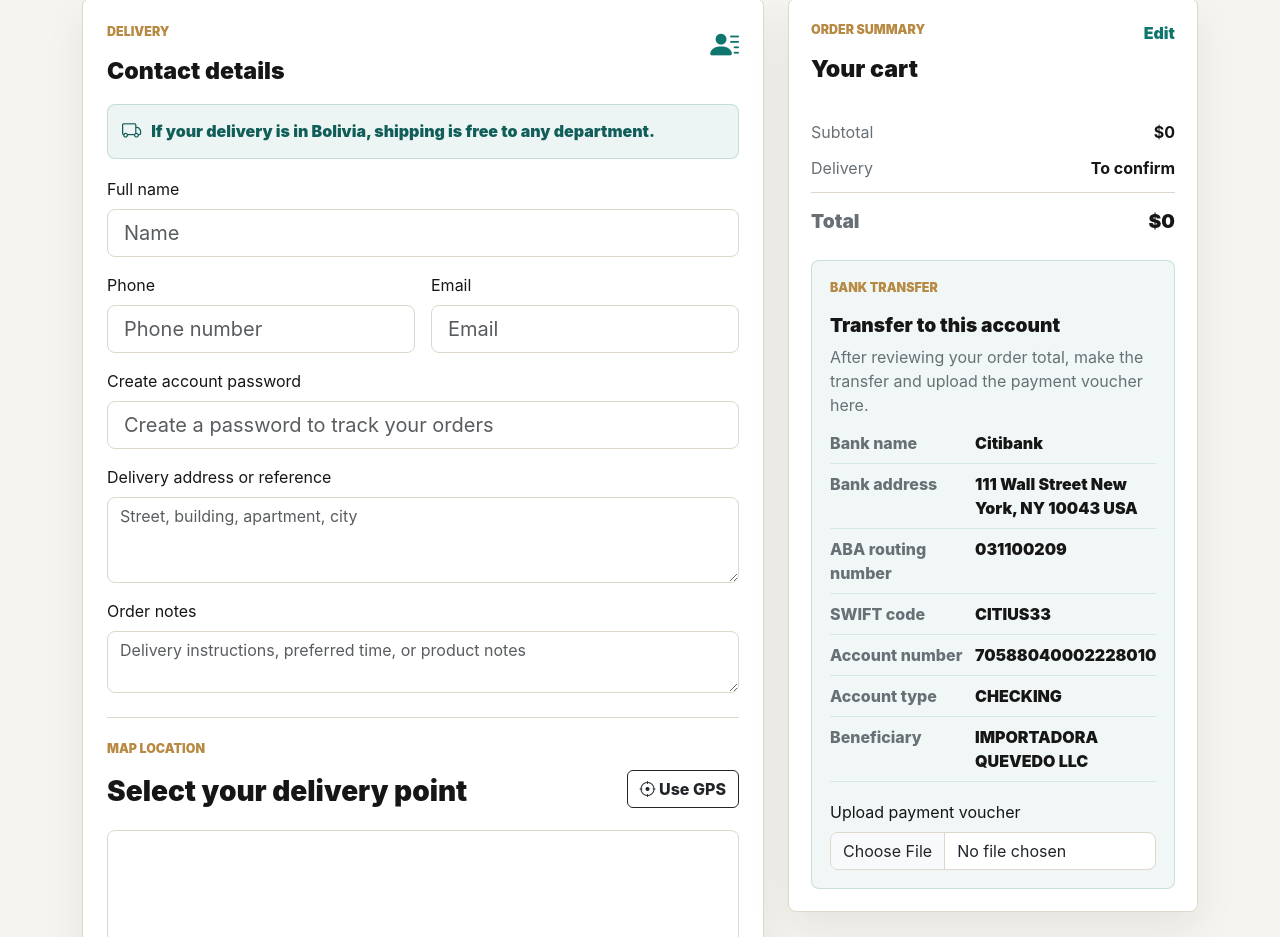
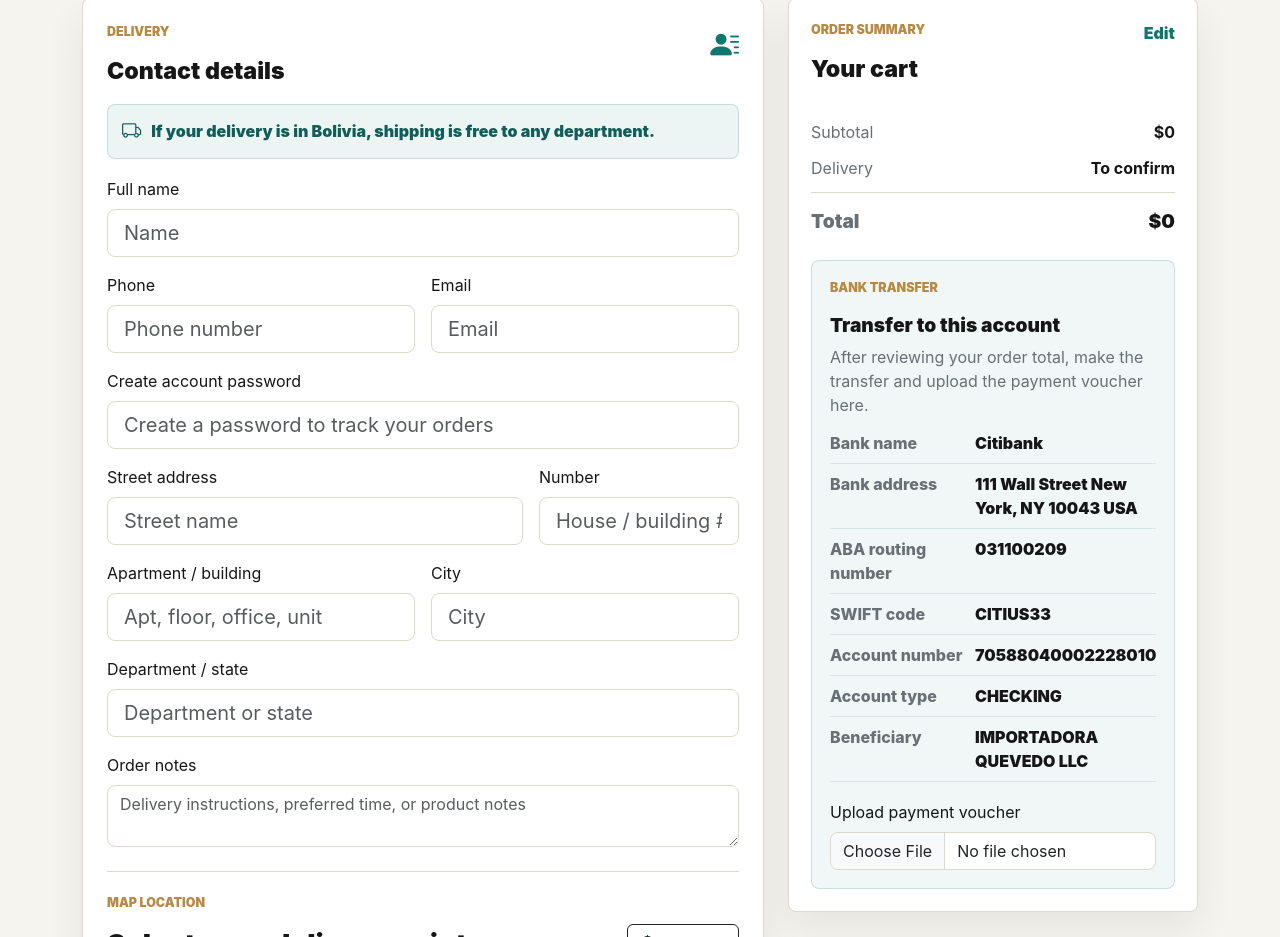
Before and after one commit to ceduardox/quevedo, a website: page public/checkout.html in a window 1280 px wide. Shown: the part 318-1255 px from the top of the page. Drawn offline with nearby package versions, Linux system fonts and the light colour scheme; no server answers.

Commit message:
Split checkout address fields

```diff
--- a/public/checkout.html
+++ b/public/checkout.html
@@ -92,9 +92,26 @@
                   <label class="form-label" for="password">Create account password</label>
                   <input class="form-control form-control-lg" id="password" name="password" type="password" placeholder="Create a password to track your orders" />
                 </div>
+                <div class="col-md-8">
+                  <label class="form-label" for="street">Street address</label>
+                  <input class="form-control form-control-lg" id="street" name="street" placeholder="Street name" />
+                </div>
+                <div class="col-md-4">
+                  <label class="form-label" for="streetNumber">Number</label>
+                  <input class="form-control form-control-lg" id="streetNumber" name="streetNumber" placeholder="House / building #" />
+                </div>
+                <div class="col-md-6">
+                  <label class="form-label" for="apartment">Apartment / building</label>
+                  <input class="form-control form-control-lg" id="apartment" name="apartment" placeholder="Apt, floor, office, unit" />
+                </div>
+                <div class="col-md-6">
+                  <label class="form-label" for="city">City</label>
+                  <input class="form-control form-control-lg" id="city" name="city" placeholder="City" />
+                </div>
                 <div class="col-12">
-                  <label class="form-label" for="address">Delivery address or reference</label>
-                  <textarea class="form-control" id="address" name="address" rows="3" placeholder="Street, building, apartment, city"></textarea>
+                  <label class="form-label" for="department">Department / state</label>
+                  <input class="form-control form-control-lg" id="department" name="department" placeholder="Department or state" />
+                  <input type="hidden" id="address" name="address" />
                 </div>
                 <div class="col-12">
                   <label class="form-label" for="notes">Order notes</label>
--- a/public/checkout.js
+++ b/public/checkout.js
@@ -111,6 +111,16 @@ form.addEventListener("submit", async (event) => {
 
   const items = Array.from(cart.entries()).map(([productId, quantity]) => ({ productId, quantity }));
   const payload = new FormData(form);
+  const addressParts = [
+    payload.get("street"),
+    payload.get("streetNumber"),
+    payload.get("apartment"),
+    payload.get("city"),
+    payload.get("department"),
+  ]
+    .map((item) => String(item || "").trim())
+    .filter(Boolean);
+  payload.set("address", addressParts.join(", "));
   payload.set("items", JSON.stringify(items));
 
   try {
```
